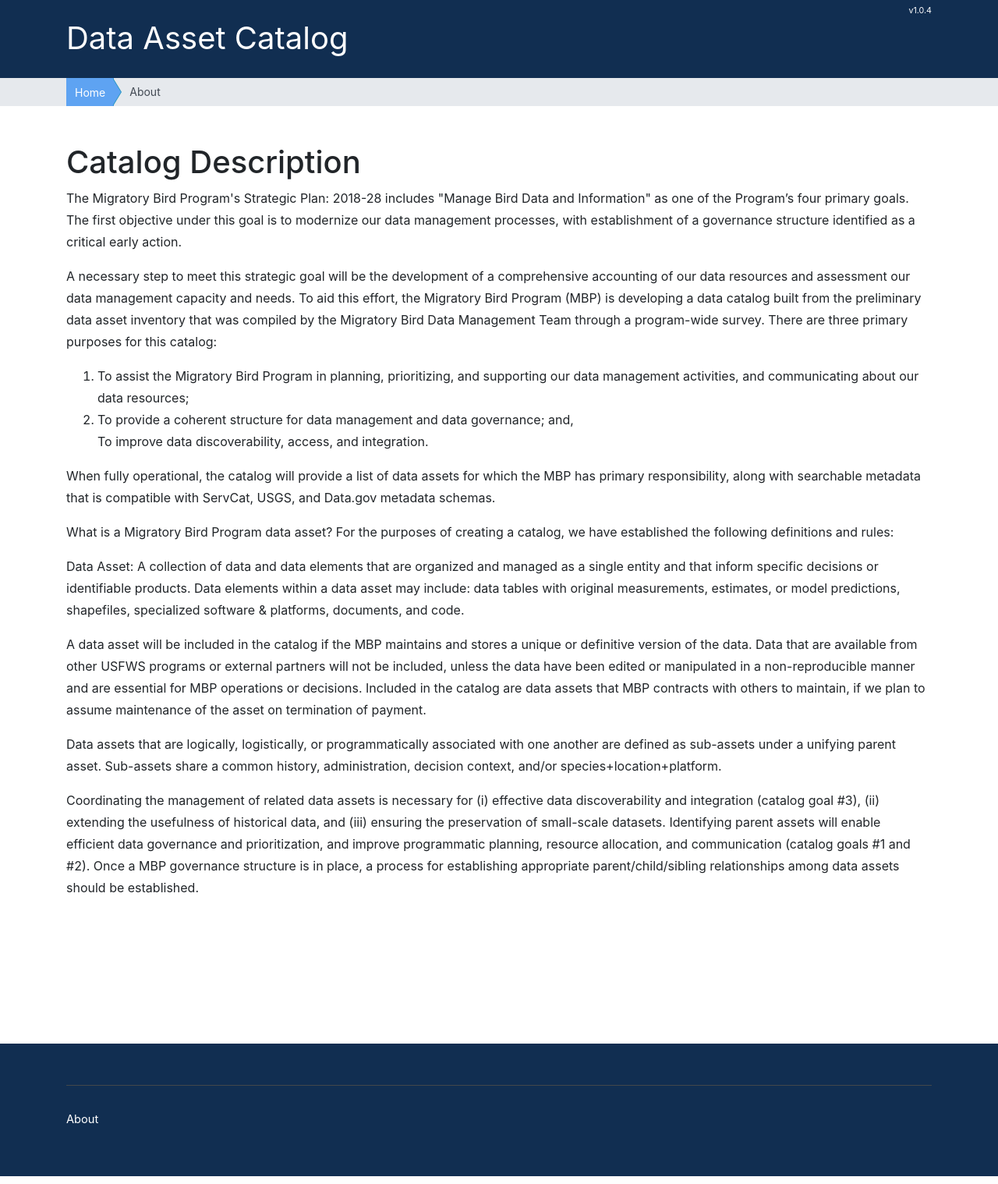
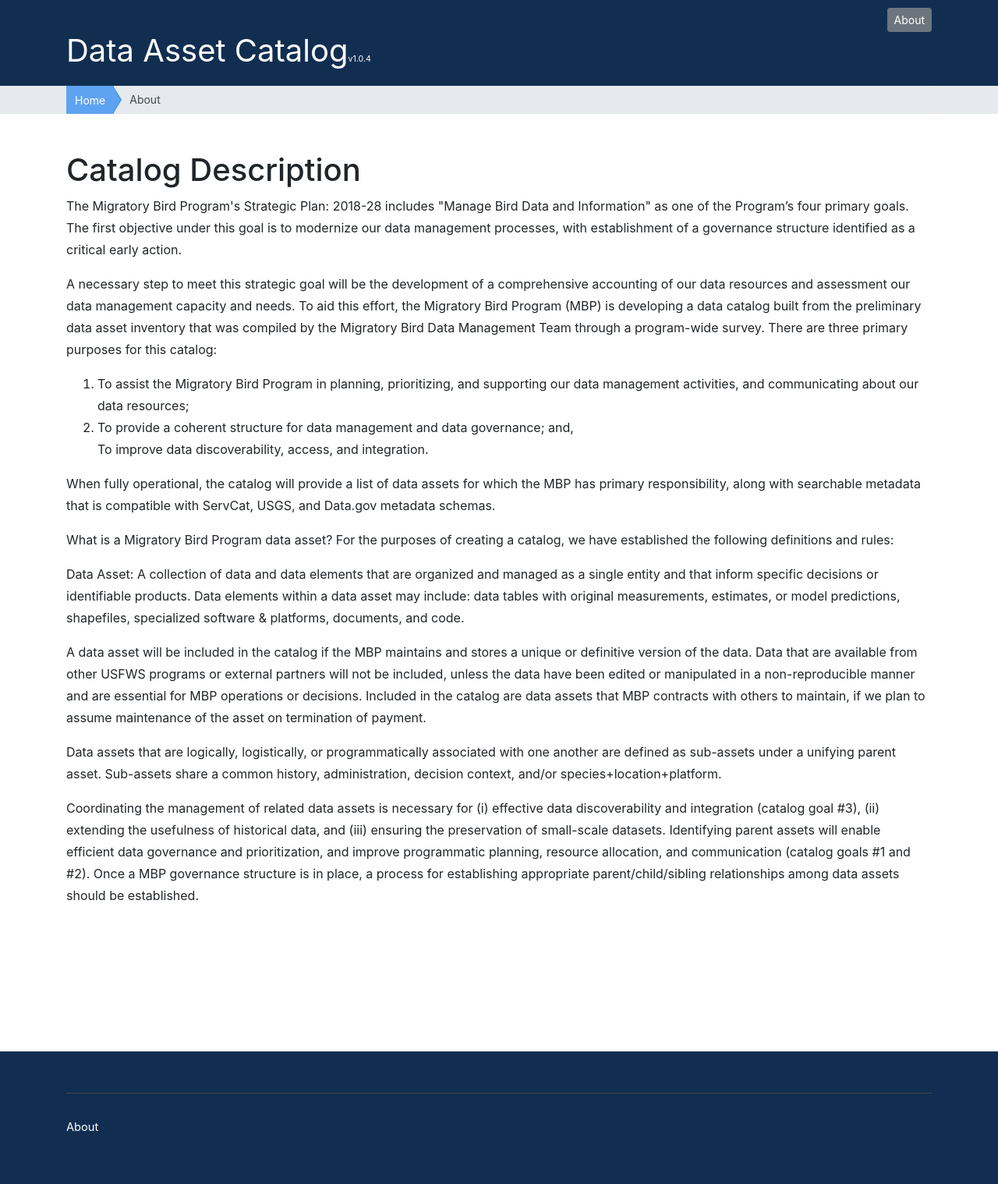
Before and after one commit to thoufer/mbp-metadatacatalog, a Django app: page /about/ in a window 1280 px wide. Shown: the whole page at 78% size. Run offline with Django 3.2, Linux system fonts and the light colour scheme; some libraries are stand-ins or nearby versions.

Commit message:
Revised header
Cleanup and add area for nav, which currently holds only a link to the
about page.

```diff
--- a/static/css/site.css
+++ b/static/css/site.css
@@ -4,6 +4,14 @@ html, body{
   width: 100%;
   margin: 0;
   line-height: 28px;
+}
+
+#home-icon {
+  font-size: 1.25em;
+}
+
+#menu{
+  padding: 10px;
 }
 
 .footer, .push {
@@ -27,28 +35,26 @@ html, body{
 }
 
 .header {
+  display: block;
   background-color: #112e51;
-  height: 100px;
   margin-bottom: 0px;
 }
 
 .site-heading {
   display: block;
   position: relative;
-  float: left;
   color: #ffffff;
-  margin-top: 20px;
+  padding-bottom: 20px;
 }
 
 .site-heading .site-logo {
   float: left;
-  margin-top: 15px;
+  margin-right: 10px;
 }
 
 .site-heading .agency-text {
   display: block;
-  padding-top: 15px;
-  padding-left: 75px;
+  position: relative;
   font-size: 16px;
   font-weight: bold;
 }
@@ -185,6 +191,10 @@ html, body{
     color: #434a54
 }
 
+table.table thead th.sortable { background: url('../images/sort_both.png') no-repeat center right; }
+table.table thead th.asc { background: url('../images/sort_asc.png') no-repeat center right; }
+table.table thead th.desc { background: url('../images/sort_desc.png') no-repeat center right; }
+
 tbody  {
   border-bottom: 2px solid #ECECEC;
 }
--- a/templates/base.html
+++ b/templates/base.html
@@ -22,22 +22,25 @@
 
     {% bootstrap_javascript %}
 
-
-
     {% block header %}
     {% endblock header %}
 </head>
 
 <body>
   <header class="header" role="banner">
+    <div class="container-full-width" id="menu">
+      <div class="container">
+        <div class="d-flex justify-content-end">
+          <a class="btn btn-sm btn-secondary" href="{% url 'about' %}">About</a>
+        </div>
+      </div>
+    </div>
     <div class="container">
       <div class="site-heading">
-        <!--<img class="site-logo" src="{% static 'images/logosvg_70px.png' %}">-->
-        <span class="agency-text"> <!--U.S. Fish & Wildlife Service - Migratory Bird Program --></span>
-        <span class="title">Data Asset Catalog</span>
-      </div>
-      <div class="d-flex justify-content-end">
-        <span class="version-text">v1.0.4</span>
+      <!--  <img class="site-logo" src="{% static 'images/logosvg_70px.png' %}">
+        <span class="agency-text">U.S. Fish & Wildlife Service - Migratory Bird Program</span> -->
+        <span class="title">Data Asset Catalog<span class="version-text">v1.0.4</span>
+        </span>
       </div>
     </div>
   </header>
```
